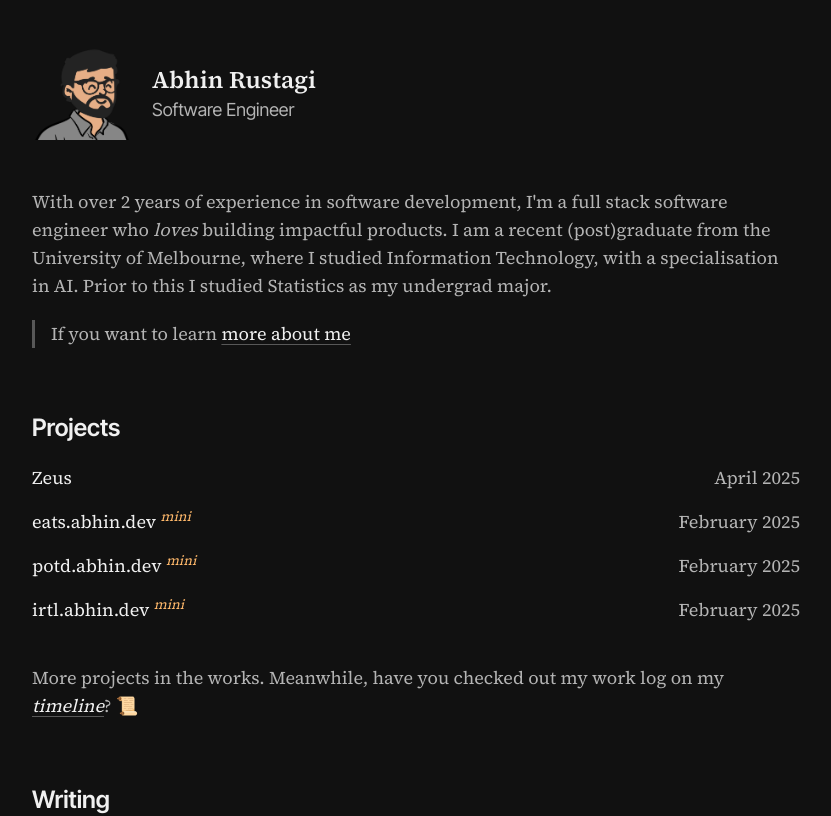
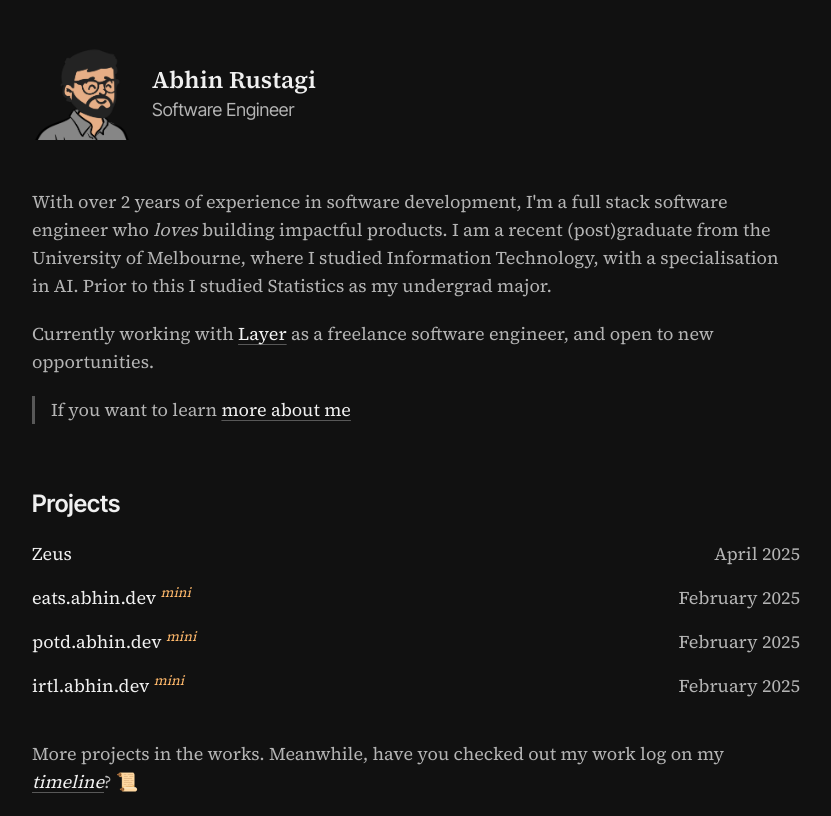
Before and after one commit to AbhinRustagi/www, a Next.js app: page / in a window 1280 px wide. Shown: the top 816 px of the page, without its empty margins (224-1055 px from the left). Built offline with nearby package versions, Linux system fonts and the light colour scheme; no server answers.

Commit message:
feat(home-about): mention layer

```diff
--- a/src/app/(home)/components/index.tsx
+++ b/src/app/(home)/components/index.tsx
@@ -1,7 +1,7 @@
+import projects from "@/content/projects.json";
 import { getAllPosts } from "@/lib/blog";
+import { Project } from "@/lib/types";
 import Link from "next/link";
-import projects from "@/content/projects.json";
-import { Project } from "@/lib/types";
 
 export function About() {
   return (
@@ -12,6 +12,13 @@ export function About() {
         I am a recent (post)graduate from the University of Melbourne, where I
         studied Information Technology, with a specialisation in AI. Prior to
         this I studied Statistics as my undergrad major.
+      </p>
+      <p className="mb-5">
+        Currently working with{" "}
+        <Link href="https://www.layerlicensing.com/" target="_blank">
+          Layer
+        </Link>{" "}
+        as a freelance software engineer, and open to new opportunities.
       </p>
       <p className="pl-4 border-l-3 border-gray-border">
         If you want to learn <Link href="/about">more about me</Link>
--- a/src/app/blog/page.tsx
+++ b/src/app/blog/page.tsx
@@ -1,8 +1,7 @@
 import Back from "@/components/Back";
-import { getAllPosts, getIndex, groupPostsByDate } from "@/lib/blog";
+import { getAllPosts } from "@/lib/blog";
 import generateMetadata from "@/lib/metadata";
 import Link from "next/link";
-import { PiArrowLeftBold } from "react-icons/pi";
 
 export const metadata = generateMetadata({
   title: "Blog",
```
